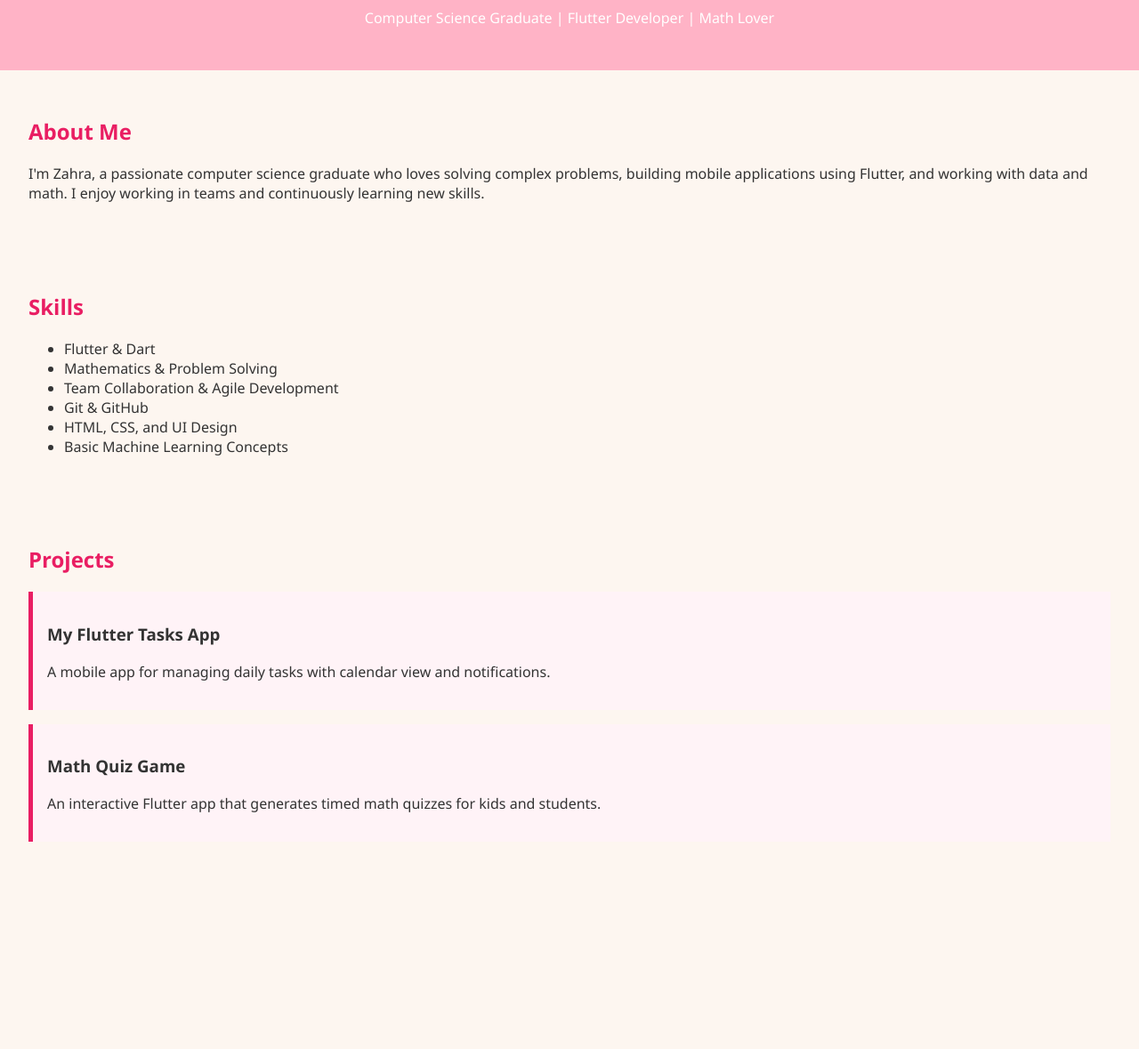
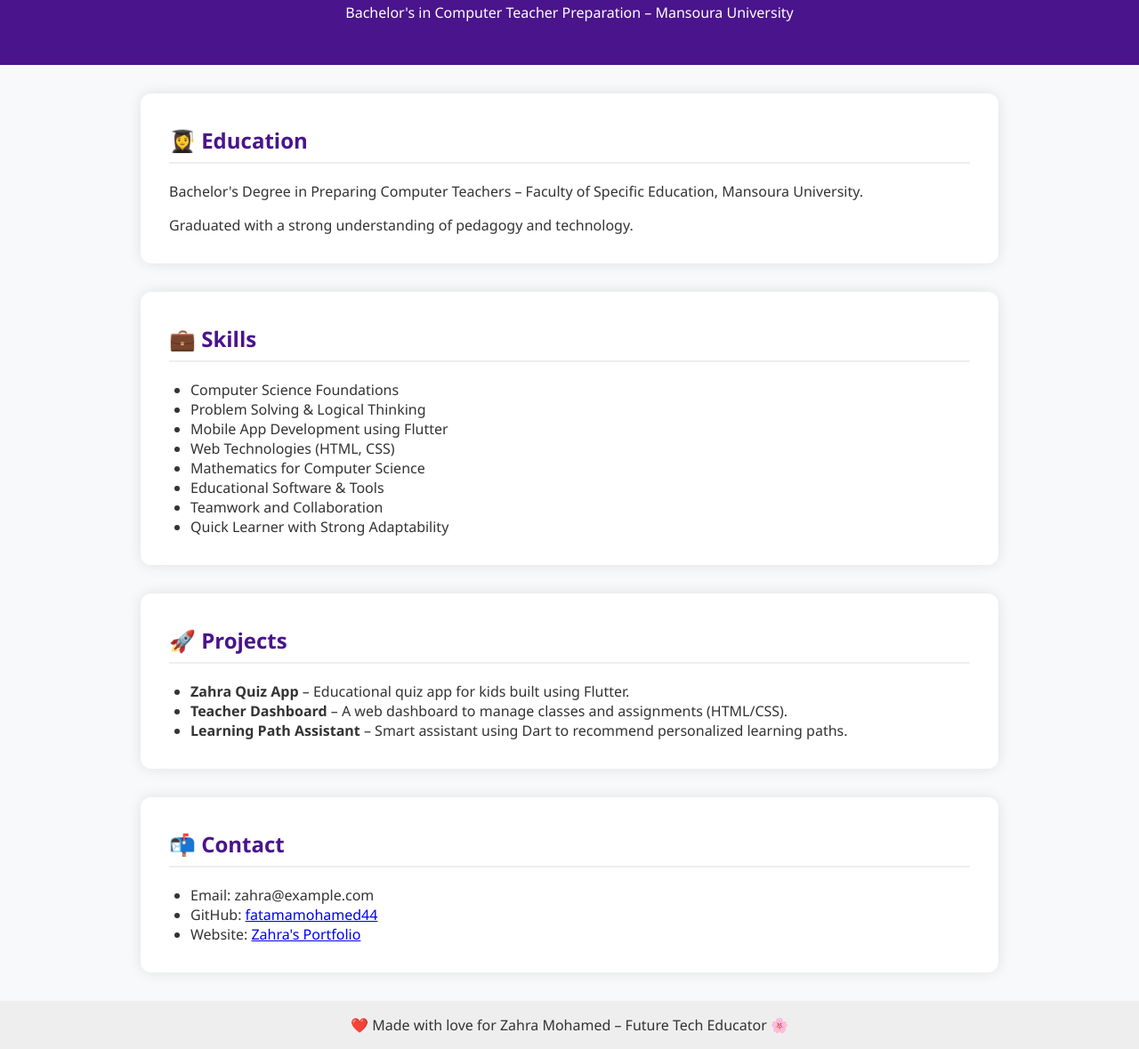
Before and after one commit to fatamamohamed44/fatama, a plain HTML site: page index.html in a window 1280 px wide. Shown: the part 109-1288 px from the top of the page at 89% size. Before the commit the page ends 1103 px from the top, so only its background shows below. Drawn offline with Linux system fonts and the light colour scheme.

Commit message:
index.html

```diff
--- a/index.html
+++ b/index.html
@@ -1,72 +1,98 @@
-
 <!DOCTYPE html>
 <html lang="en">
 <head>
-    <meta charset="UTF-8">
-    <meta name="viewport" content="width=device-width, initial-scale=1.0">
-    <title>Zahra's Portfolio</title>
+  <meta charset="UTF-8" />
+  <meta name="viewport" content="width=device-width, initial-scale=1.0"/>
+  <title>Zahra Mohamed | Computer Teacher</title>
   <style>
     body {
-            font-family: 'Segoe UI', sans-serif;
-            background-color: #fdf6f0;
-            color: #333;
+      font-family: 'Segoe UI', Tahoma, Geneva, Verdana, sans-serif;
       margin: 0;
       padding: 0;
+      background: #f8f9fa;
+      color: #333;
     }
     header {
-            background-color: #ffb3c6;
+      background: #4a148c;
+      color: white;
       padding: 2rem;
       text-align: center;
-            color: #fff;
+    }
+    h1 {
+      margin-bottom: 0.5rem;
     }
     section {
-            padding: 2rem;
+      max-width: 900px;
+      margin: 2rem auto;
+      padding: 1rem 2rem;
+      background: white;
+      border-radius: 12px;
+      box-shadow: 0 0 15px rgba(0,0,0,0.1);
     }
     h2 {
-            color: #e91e63;
+      color: #4a148c;
+      border-bottom: 2px solid #eee;
+      padding-bottom: 0.5rem;
     }
-        .project {
-            margin: 1rem 0;
+    ul {
+      padding-left: 1.5rem;
+    }
+    footer {
+      text-align: center;
       padding: 1rem;
-            background: #fff3f7;
-            border-left: 5px solid #e91e63;
+      background: #eee;
+      margin-top: 2rem;
     }
   </style>
 </head>
 <body>
+
   <header>
     <h1>Zahra Mohamed</h1>
-        <p>Computer Science Graduate | Flutter Developer | Math Lover</p>
+    <p>Bachelor's in Computer Teacher Preparation – Mansoura University</p>
   </header>
+
   <section>
-        <h2>About Me</h2>
-        <p>
-            I'm Zahra, a passionate computer science graduate who loves solving complex problems,
-            building mobile applications using Flutter, and working with data and math.
-            I enjoy working in teams and continuously learning new skills.
-        </p>
+    <h2>👩‍🎓 Education</h2>
+    <p>Bachelor's Degree in Preparing Computer Teachers – Faculty of Specific Education, Mansoura University.</p>
+    <p>Graduated with a strong understanding of pedagogy and technology.</p>
   </section>
+
   <section>
-        <h2>Skills</h2>
+    <h2>💼 Skills</h2>
     <ul>
-            <li>Flutter & Dart</li>
-            <li>Mathematics & Problem Solving</li>
-            <li>Team Collaboration & Agile Development</li>
-            <li>Git & GitHub</li>
-            <li>HTML, CSS, and UI Design</li>
-            <li>Basic Machine Learning Concepts</li>
+      <li>Computer Science Foundations</li>
+      <li>Problem Solving & Logical Thinking</li>
+      <li>Mobile App Development using Flutter</li>
+      <li>Web Technologies (HTML, CSS)</li>
+      <li>Mathematics for Computer Science</li>
+      <li>Educational Software & Tools</li>
+      <li>Teamwork and Collaboration</li>
+      <li>Quick Learner with Strong Adaptability</li>
     </ul>
   </section>
+
   <section>
-        <h2>Projects</h2>
-        <div class="project">
-            <h3>My Flutter Tasks App</h3>
-            <p>A mobile app for managing daily tasks with calendar view and notifications.</p>
-        </div>
-        <div class="project">
-            <h3>Math Quiz Game</h3>
-            <p>An interactive Flutter app that generates timed math quizzes for kids and students.</p>
-        </div>
+    <h2>🚀 Projects</h2>
+    <ul>
+      <li><strong>Zahra Quiz App</strong> – Educational quiz app for kids built using Flutter.</li>
+      <li><strong>Teacher Dashboard</strong> – A web dashboard to manage classes and assignments (HTML/CSS).</li>
+      <li><strong>Learning Path Assistant</strong> – Smart assistant using Dart to recommend personalized learning paths.</li>
+    </ul>
   </section>
+
+  <section>
+    <h2>📬 Contact</h2>
+    <ul>
+      <li>Email: zahra@example.com</li>
+      <li>GitHub: <a href="https://github.com/fatamamohamed44" target="_blank">fatamamohamed44</a></li>
+      <li>Website: <a href="https://fatamamohamed44.github.io/fatama" target="_blank">Zahra's Portfolio</a></li>
+    </ul>
+  </section>
+
+  <footer>
+    ❤️ Made with love for Zahra Mohamed – Future Tech Educator 🌸
+  </footer>
+
 </body>
 </html>
```
Lines whose indentation alone changed are shown as unchanged.
